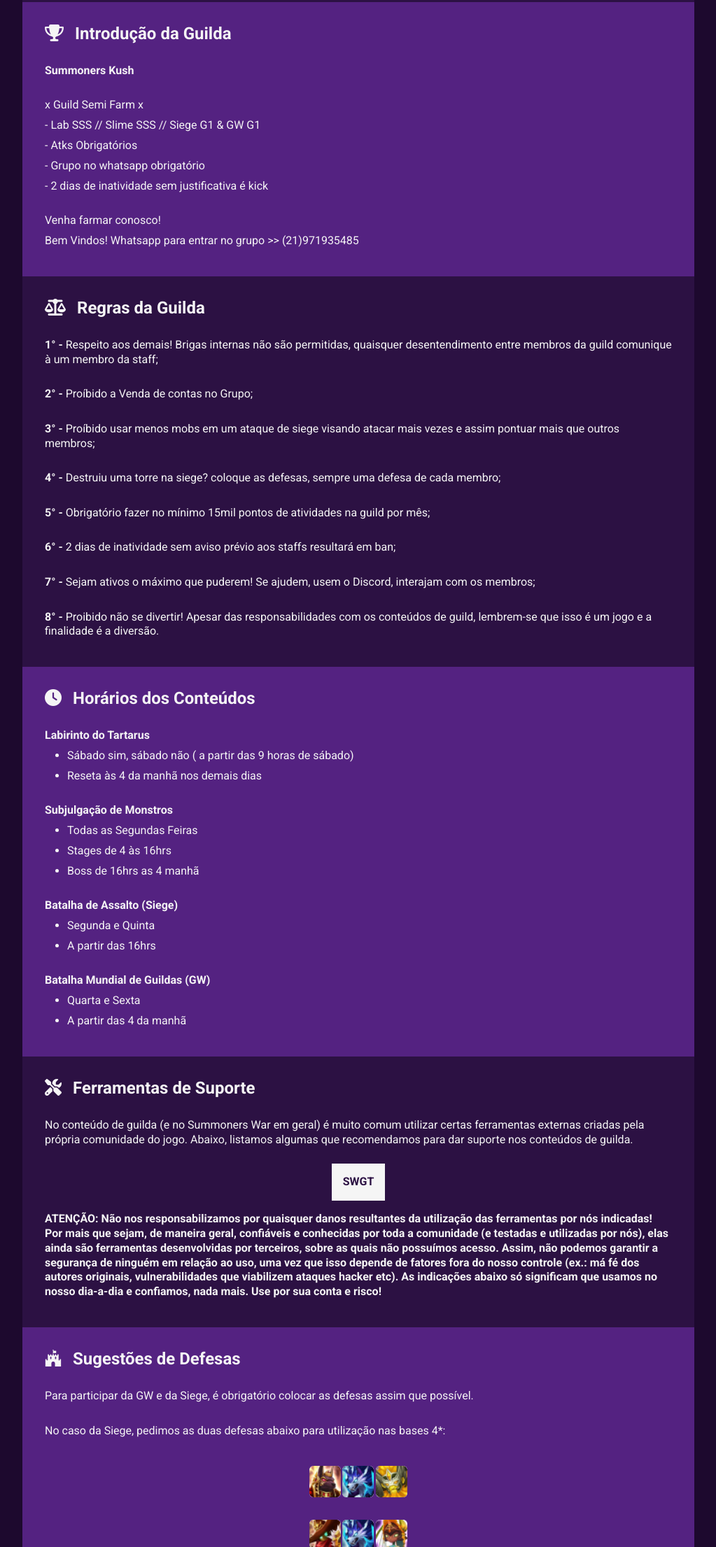
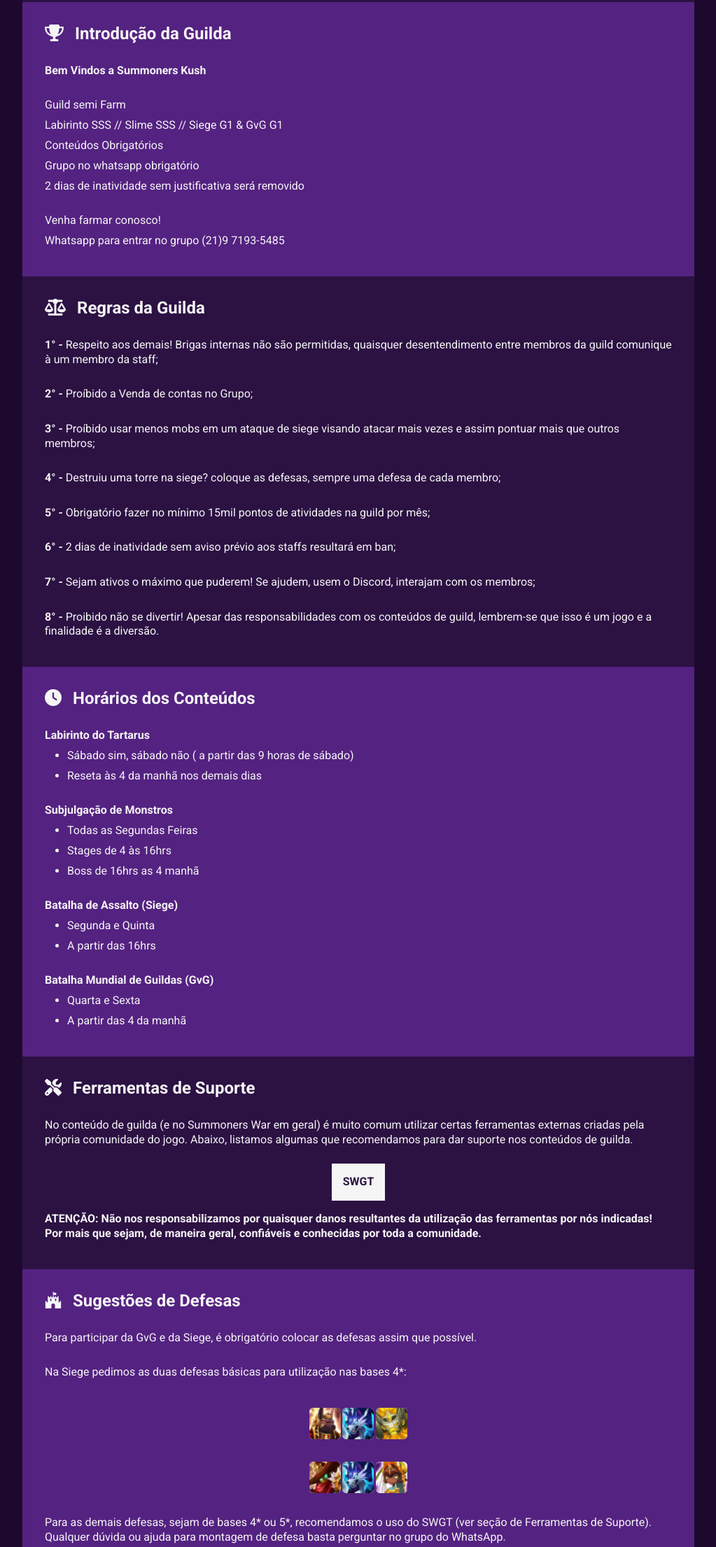
Before and after one commit to tiagomelojuca/swkush-page, a plain HTML site: page index.html in a window 1280 px wide. Shown: the part 1010-3221 px from the top of the page at 70% size, without its empty margins (128-1151 px from the left). Drawn offline with Linux system fonts and the light colour scheme.

Commit message:
Update index.html

```diff
--- a/index.html
+++ b/index.html
@@ -49,16 +49,16 @@
 
                 <div class="row" id="intro-da-guilda">
                     <h1><i class="fa-solid fa-trophy" style="margin-right: 16px;"></i>Introdução da Guilda</h1>
-                    <p><strong>Summoners Kush</strong></p>
+                    <p><strong>Bem Vindos a Summoners Kush</strong></p>
                     </br>
-                    <p>x Guild Semi Farm x</p>
-                    <p>- Lab SSS // Slime SSS // Siege G1 & GW G1</p>
-                    <p>- Atks Obrigatórios</p>
-                    <p>- Grupo no whatsapp obrigatório</p>
-                    <p>- 2 dias de inatividade sem justificativa é kick</p>
+                    <p>Guild semi Farm</p>
+                    <p>Labirinto SSS // Slime SSS // Siege G1 & GvG G1</p>
+                    <p>Conteúdos Obrigatórios</p>
+                    <p>Grupo no whatsapp obrigatório</p>
+                    <p>2 dias de inatividade sem justificativa será removido</p>
                     </br>
                     <p>Venha farmar conosco!</p>
-                    <p>Bem Vindos! Whatsapp para entrar no grupo >> (21)971935485</p>
+                    <p>Whatsapp para entrar no grupo (21)9 7193-5485</p>
                 </div>
 
                 <div class="row" id="regras-da-guilda">
@@ -98,7 +98,7 @@
                     </ul>
 
                     </br>
-                    <p><strong>Batalha Mundial de Guildas (GW)</strong></p>
+                    <p><strong>Batalha Mundial de Guildas (GvG)</strong></p>
                     <ul>
                         <li>Quarta e Sexta</li>
                         <li>A partir das 4 da manhã</li>
@@ -113,24 +113,24 @@
                         <a href="https://swgt.io/" class="link-button" target="_blank">SWGT</a>
                     </div>
 
-                    <p><strong>ATENÇÃO: Não nos responsabilizamos por quaisquer danos resultantes da utilização das ferramentas por nós indicadas! Por mais que sejam, de maneira geral, confiáveis e conhecidas por toda a comunidade (e testadas e utilizadas por nós), elas ainda são ferramentas desenvolvidas por terceiros, sobre as quais não possuímos acesso. Assim, não podemos garantir a segurança de ninguém em relação ao uso, uma vez que isso depende de fatores fora do nosso controle (ex.: má fé dos autores originais, vulnerabilidades que viabilizem ataques hacker etc). As indicações abaixo só significam que usamos no nosso dia-a-dia e confiamos, nada mais. Use por sua conta e risco!</strong></p>
+                    <p><strong>ATENÇÃO: Não nos responsabilizamos por quaisquer danos resultantes da utilização das ferramentas por nós indicadas! Por mais que sejam, de maneira geral, confiáveis e conhecidas por toda a comunidade.</strong></p>
                 </div>
 
                 <div class="row" id="defesas">
                     <h1><i class="fa-brands fa-fort-awesome" style="margin-right: 16px;"></i>Sugestões de Defesas</h1>
-                    <p>Para participar da GW e da Siege, é obrigatório colocar as defesas assim que possível.</p></br>
-                    <p>No caso da Siege, pedimos as duas defesas abaixo para utilização nas bases 4*:</p>
+                    <p>Para participar da GvG e da Siege, é obrigatório colocar as defesas assim que possível.</p></br>
+                    <p>Na Siege pedimos as duas defesas básicas para utilização nas bases 4*:</p>
                     <div id="defs-container">
                         <img src="img/khmun-vigor-skogul.png"/>
                         <img src="img/carcano-vigor-triana.png"/>
                     </div>
-                    <p>Para as demais defesas, sejam de bases 4*, sejam de bases 5*, recomendamos o uso do SWGT (ver seção de Ferramentas de Suporte). Qualquer dúvida ou ajuda para montagem de defesa, perguntar no grupo do WhatsApp.</p>
-                    <p><i>* Vale lembrar que no caso da GW deve-se evitar defesas exclusivamente com naturais 4*, pois são muita fracas uma vez que não existe a restrição de bases 4* nessa modalidade de jogo.</i></p>
+                    <p>Para as demais defesas, sejam de bases 4* ou 5*, recomendamos o uso do SWGT (ver seção de Ferramentas de Suporte). Qualquer dúvida ou ajuda para montagem de defesa basta perguntar no grupo do WhatsApp.</p>
+                    <p><i>* Vale lembrar que no caso da GvG deve-se evitar defesas exclusivamente com naturais 4*, pois são muita fracas uma vez que não existe a restrição de bases 4* nessa modalidade de jogo.</i></p>
                 </div>
 
                 <div class="row" id="ataques">
                     <h1><i class="fa-solid fa-hand-back-fist" style="margin-right: 16px;"></i>Sugestões de Ataques</h1>
-                    <p>Caso não saiba como atacar uma defesa específica durante a GW ou Siege, sugerimos alguns counters para as defesas listadas abaixo, devidamente testados por membros experientes da guilda em diversas defesas semelhantes, tanto da própria guilda quanto encontradas em batalhas reais. A ideia é mostrar diversas possibilidades de ataque para uma mesma defesa, a fim de permitir economizar "ataques coringas", poupando-os para quando forem realmente necessários. Clique/toque na defesa desejada para visualizar as sugestões:</p>
+                    <p>Caso não saiba como atacar uma defesa específica durante a GvG ou Siege, sugerimos alguns counters para as defesas listadas abaixo, devidamente testados por membros experientes da guilda em diversas defesas semelhantes, tanto da própria guilda quanto encontradas em batalhas reais. A ideia é mostrar diversas possibilidades de ataque para uma mesma defesa, a fim de permitir economizar "ataques coringas", poupando-os para quando forem realmente necessários. Clique/toque na defesa desejada para visualizar as sugestões:</p>
 
                     <div id="atks-container">
                         <div class="img-open-modal">
@@ -143,7 +143,7 @@
                         </div>
                     </div>
 
-                    <p><i>* Caso a defesa não esteja listada acima, recomenda-se consultar os counters mais comuns da defesa em questão no SWGT (ver seção de Ferramentas de Suporte) e/ou pedir auxílio no grupo antes da atacar para não gastar ataque a toa.</i></p>
+                    <p><i>* Caso a defesa não esteja listada acima, recomenda-se consultar os counters mais comuns da defesa em questão no SWGT (ver seção de Ferramentas de Suporte) e/ou pedir auxílio no grupo antes da atacar para ter um melhor desempenho.</i></p>
                 </div>
 
                 <div class="row">
```
